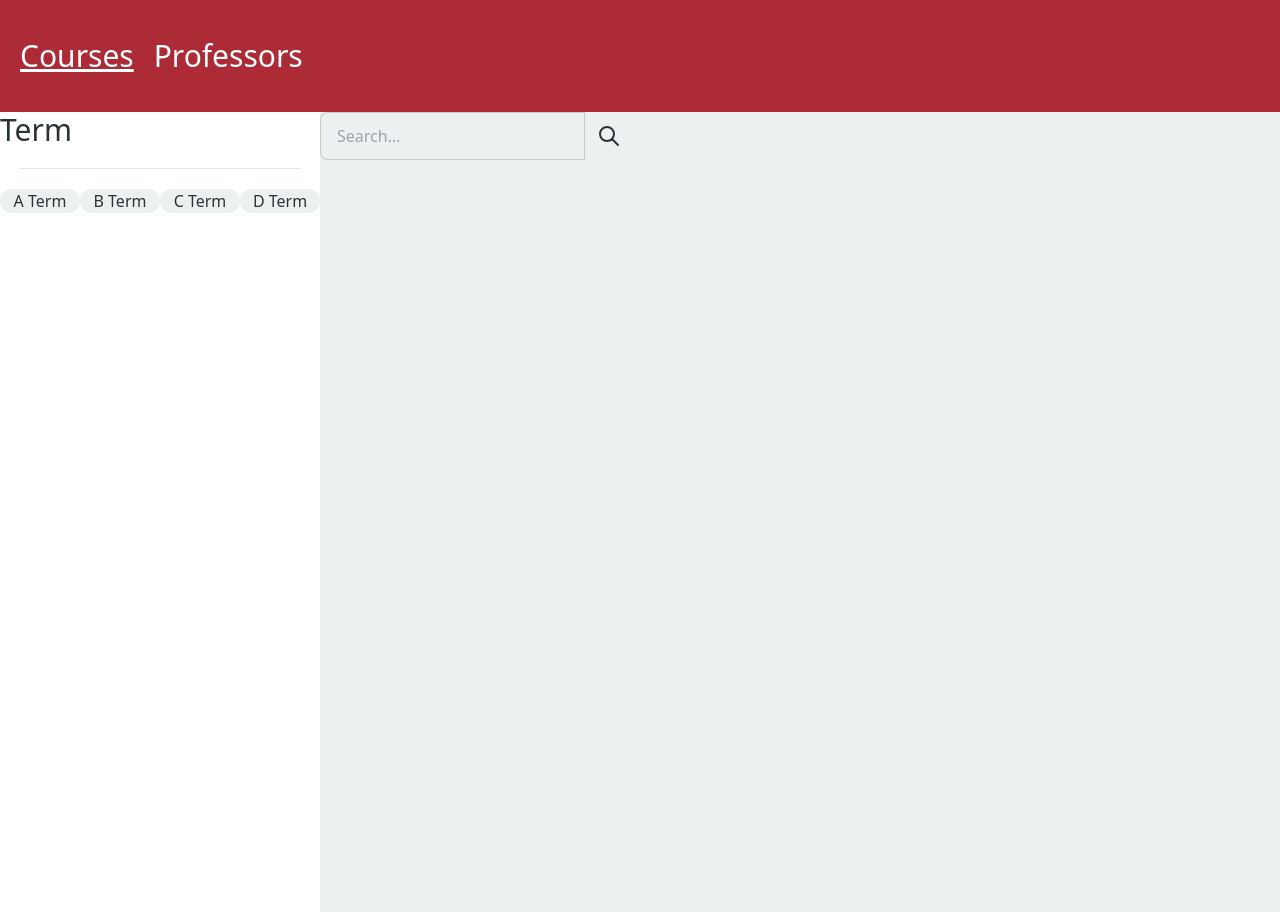
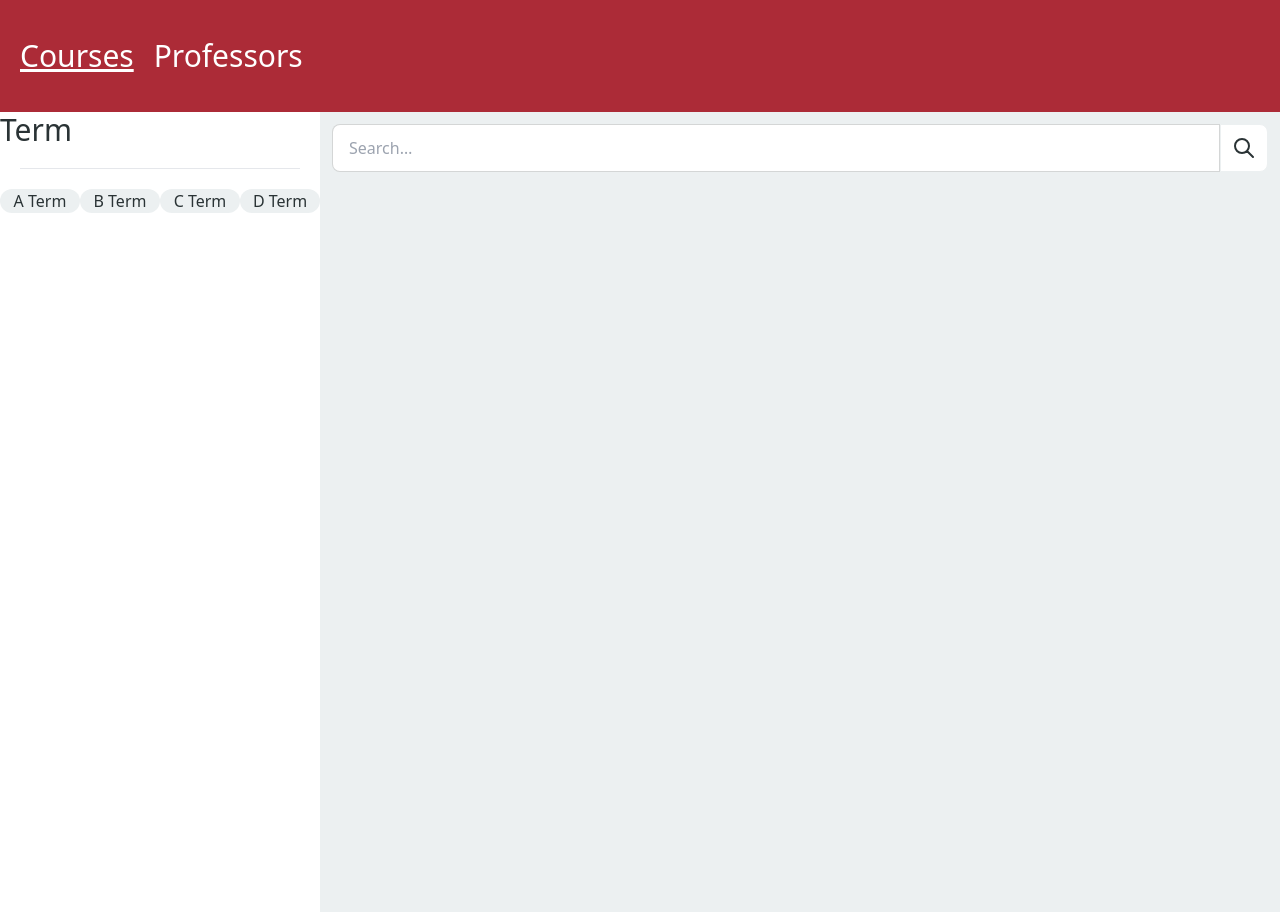
Before and after one commit to jrma14/course-reports, a SvelteKit app: page / in a window 1280 px wide. Built offline with nearby package versions, Linux system fonts and the light colour scheme.

Commit message:
search bar

```diff
--- a/src/routes/+page.svelte
+++ b/src/routes/+page.svelte
@@ -4,7 +4,7 @@
 </script>
 
 
-    <div class="w-80 h-full flex">
-        <Filter/>
-<SearchBar class="w-full" on:search={(e) => console.log(e.detail)} />
+    <div class="h-full w-full flex">
+        <Filter />
+        <SearchBar class="w-full" on:search={(e) => console.log(e.detail)} />
     </div>
--- a/src/routes/components/SearchBar.svelte
+++ b/src/routes/components/SearchBar.svelte
@@ -11,10 +11,10 @@
 
 </script>
 
-<div class="form-control">
-    <div class="input-group">
-      <input type="text" placeholder="Search…" class="input input-bordered" bind:value={searchQuery} on:keyup={runSearch} />
-      <button class="btn btn-square" on:click={runSearch}>
+<div class="form-control m-3 w-full">
+    <div class="input-group w-full">
+      <input type="text" placeholder="Search…" class="input input-bordered w-full bg-white" bind:value={searchQuery} on:keyup={runSearch} />
+      <button class="btn btn-square bg-white" on:click={runSearch}>
         <svg xmlns="http://www.w3.org/2000/svg" class="h-6 w-6" fill="none" viewBox="0 0 24 24" stroke="currentColor"><path stroke-linecap="round" stroke-linejoin="round" stroke-width="2" d="M21 21l-6-6m2-5a7 7 0 11-14 0 7 7 0 0114 0z" /></svg>
       </button>
     </div>
```
